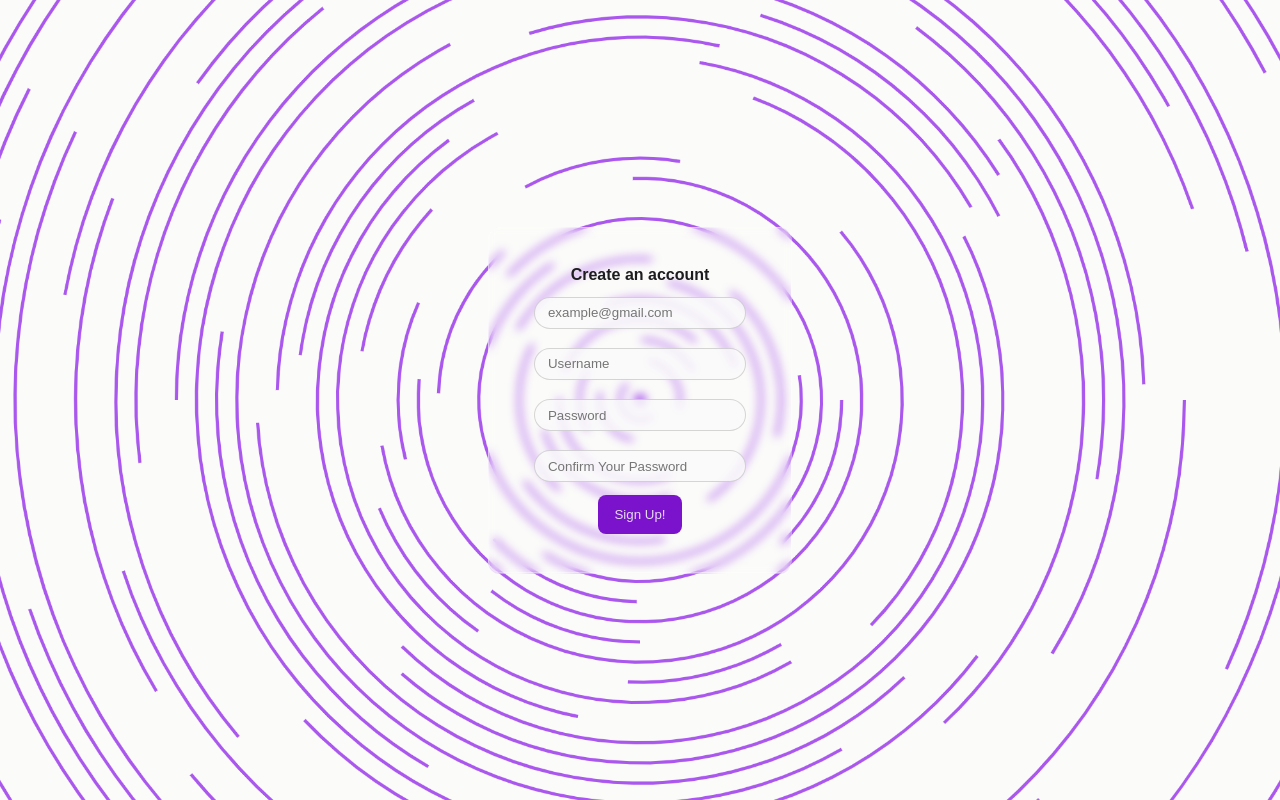
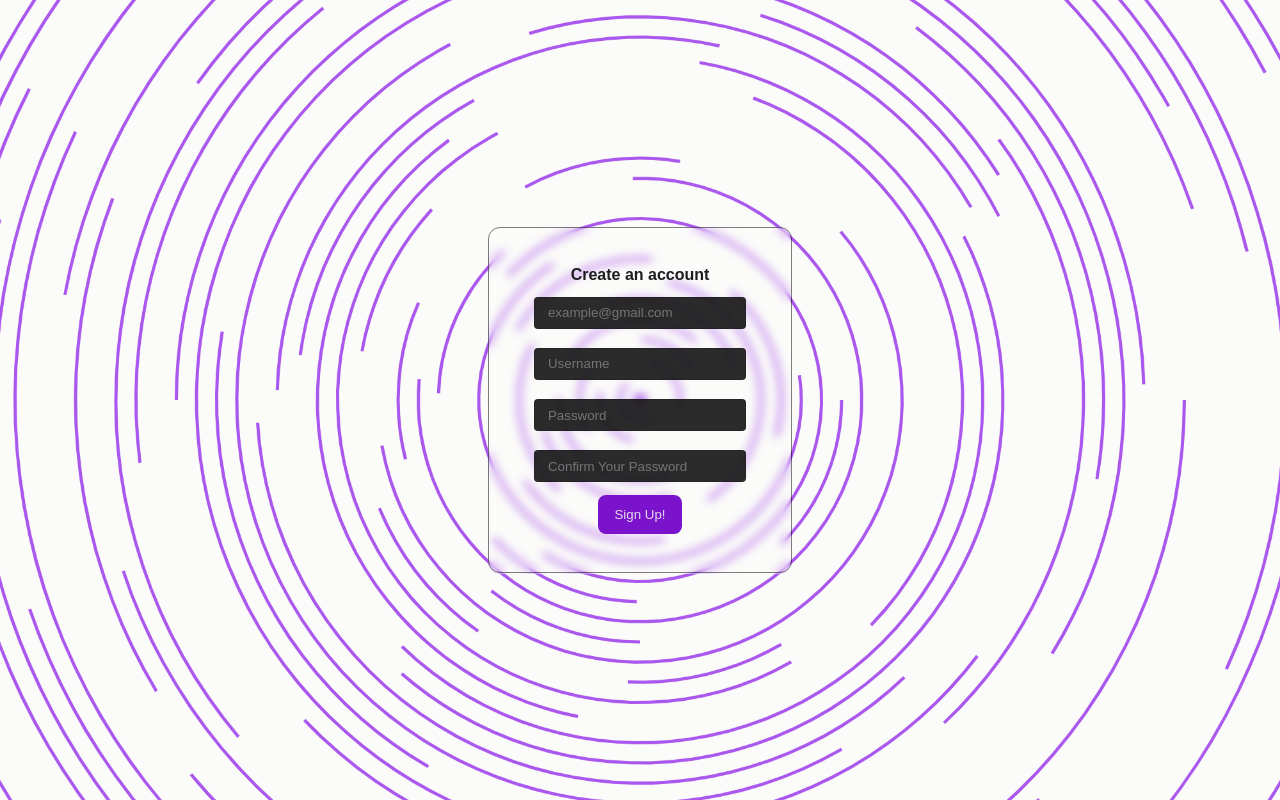
Before and after one commit to AriManjikian/Accomplishr, a plain HTML site: page templates/signup.html in a window 1280 px wide. Drawn offline with Linux system fonts and the light colour scheme.

Commit message:
small changes

```diff
--- a/static/styles.css
+++ b/static/styles.css
@@ -549,7 +549,6 @@ footer h5{
   background-color: transparent;
   backdrop-filter: blur(5px);
   -webkit-backdrop-filter: blur(5px);
-  border: 1px solid rgba(255, 255, 255, 0.4);
   align-items: center;
   justify-content: center;
   padding: 3dvw 2dvw;
@@ -572,7 +571,8 @@ footer h5{
   height: 2dvw;
   min-height: 30px;
   padding: 0 1dvw;
-  border-radius: 1rem;
+  border-radius: 0.25rem;
+
   width: 90%;
   box-shadow: none;
   border: none;
@@ -629,11 +629,17 @@ footer h5{
   footer{
     background-color: var(--dark-secondary);
   }
+  .signup-form{
+    border: 1px solid rgba(255, 255, 255, 0.4);
+  }
   .signup-form button{
     background-color: var(--hover-color-dark);
   }
   .signup-form form input{
     background-color: rgb(50,50,50, 0.9);
+    border: 1px solid rgb(190,190,190, 0.15);
+    caret-color: rgb(240, 240, 240, 0.5);
+    color: rgb(240, 240, 240, 0.5);
   }
   body {
     background: var(--bg-color-dark);
@@ -680,13 +686,18 @@ footer h5{
   footer{
     background-color: var(--light-secondary);
   }
+  .signup-form{
+    border: 1px solid rgba(0, 0, 0, 0.5);
+  }
   .signup-form button{
     background-color: var(--hover-color-light);
     color: rgb(240, 240, 240, 0.9);
   }
   .signup-form form input{
-    background-color: rgb(250,250,250, 0.8);
+    background-color: rgb(20,20,20, 0.9);
     border: 1px solid rgb(0,0,0, 0.15);
+    caret-color: rgb(255, 255, 255, 0.9);
+    color: rgb(255, 255, 255, 0.9);
   }
   body {
     background: var(--bg-color-light);
```
